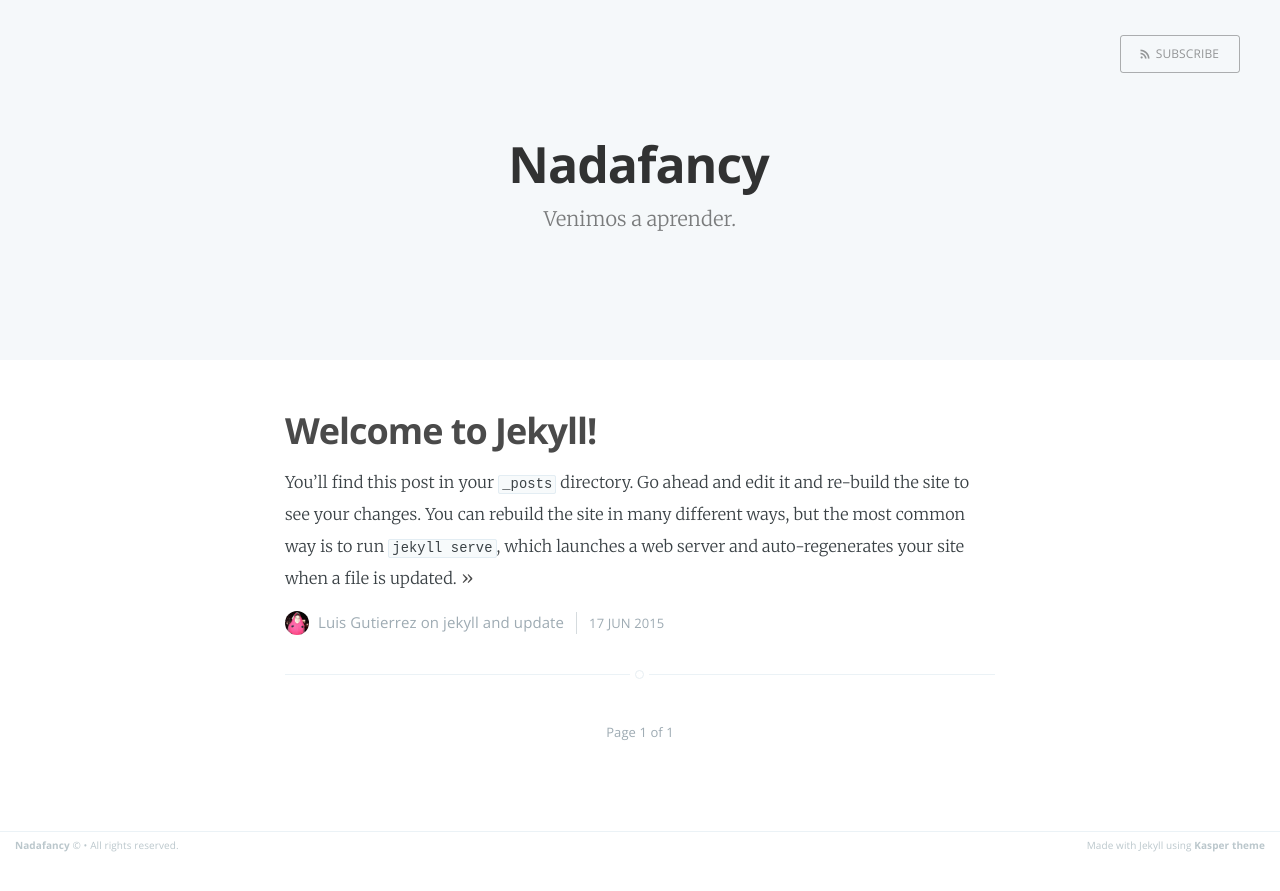
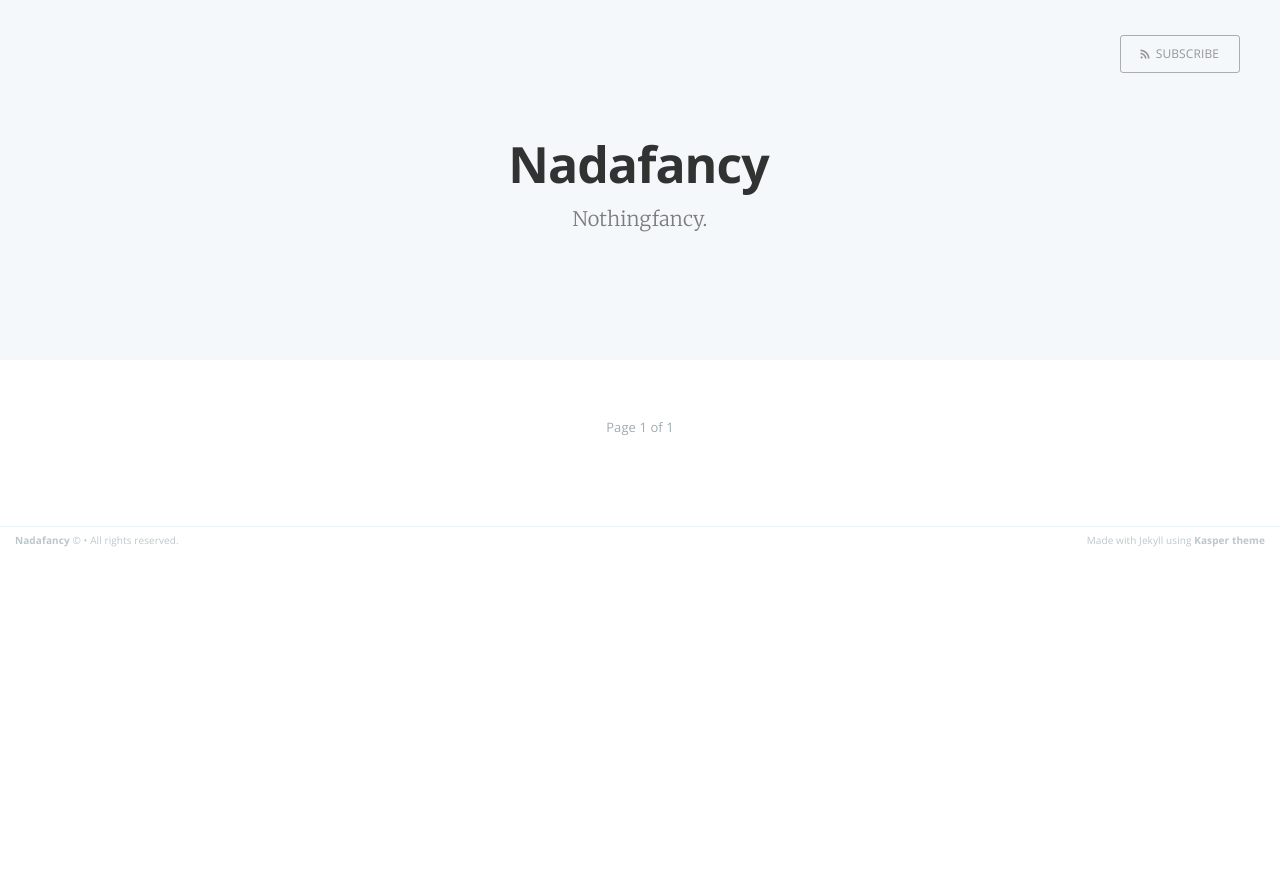
Before and after one commit to Dudemullet/dudemullet.github.io, a Jekyll site: the page built from index.html, in a window 1280 px wide. Shown: the top 891 px of the page. Built offline with Jekyll 4.4.1, drawn with Linux system fonts in a browser that asks for light colours; the list of posts is cut into pages by our own code.

Commit message:
migrates to jekyll 3.0 and removes dummy post

```diff
--- a/Gemfile
+++ b/Gemfile
@@ -1,3 +1,4 @@
 source 'https://rubygems.org'
 
 gem 'jekyll-compose'
+gem 'jekyll-paginate'
--- a/_config.yml
+++ b/_config.yml
@@ -1,9 +1,8 @@
 name: Nadafancy
-description: Venimos a aprender
+description: Nothingfancy
 meta_description: "Blog de programacion creado por Luis Felipe Gutierrez,  @Dudemullet"
 
 markdown: kramdown
-highlighter: pygments
 logo: false
 paginate: 15
 baseurl: /
@@ -25,3 +24,8 @@
 post:
   template: '_templates/post.html'
   extension: 'md'
+kramdown:
+  input: GFM
+  syntax_highlighter: rouge
+
+gems: [jekyll-paginate]
--- a/_posts/2015-06-17-welcome-to-jekyll.markdown
+++ /dev/null
@@ -1,25 +0,0 @@
----
-layout: post
-title:  "Welcome to Jekyll!"
-date:   2015-06-17 10:32:11
-categories: jekyll update
----
-You’ll find this post in your `_posts` directory. Go ahead and edit it and re-build the site to see your changes. You can rebuild the site in many different ways, but the most common way is to run `jekyll serve`, which launches a web server and auto-regenerates your site when a file is updated.
-
-To add new posts, simply add a file in the `_posts` directory that follows the convention `YYYY-MM-DD-name-of-post.ext` and includes the necessary front matter. Take a look at the source for this post to get an idea about how it works.
-
-Jekyll also offers powerful support for code snippets:
-
-{% highlight ruby %}
-def print_hi(name)
-  puts "Hi, #{name}"
-end
-print_hi('Tom')
-#=> prints 'Hi, Tom' to STDOUT.
-{% endhighlight %}
-
-Check out the [Jekyll docs][jekyll] for more info on how to get the most out of Jekyll. File all bugs/feature requests at [Jekyll’s GitHub repo][jekyll-gh]. If you have questions, you can ask them on [Jekyll’s dedicated Help repository][jekyll-help].
-
-[jekyll]:      http://jekyllrb.com
-[jekyll-gh]:   https://github.com/jekyll/jekyll
-[jekyll-help]: https://github.com/jekyll/jekyll-help
```
Also changed, not shown: Gemfile.lock.
